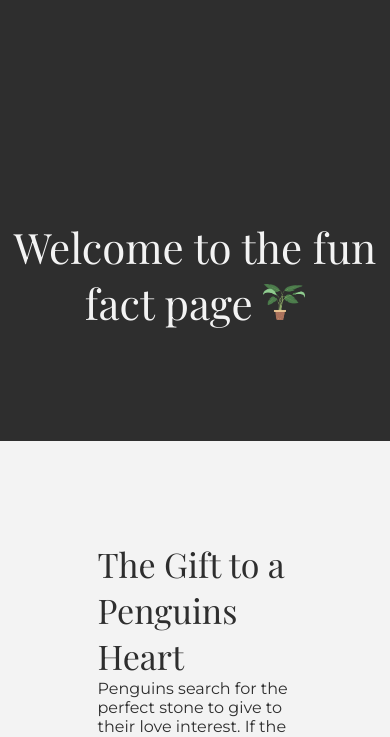
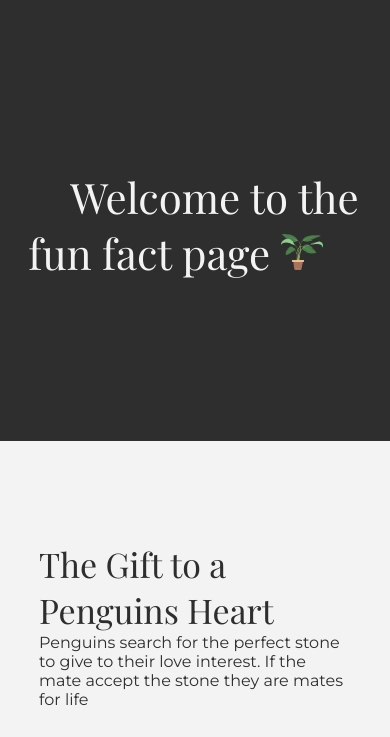
Before and after one commit to IngerMarie99/Portfolio, a plain HTML site: page Front-end/fun-facts/index.html in a window 390 px wide. Shown: the part 101-838 px from the top of the page. Drawn offline with nearby package versions, Linux system fonts and the light colour scheme; no server answers.

Commit message:
mobile fun facts

```diff
--- a/Front-end/css/style.css
+++ b/Front-end/css/style.css
@@ -732,8 +732,31 @@ nav, ul {
 
 }
 
+@media screen and (max-width: 480px) {
+    .fun-fact-hero {
+        height: 50vh;
+        width: 100%;
+        background-color: var(--black);
+        text-align: center;
+        padding-top: 150px;
+        margin-bottom: 100px;
 
+    }
 
+    .fun-fact-hero span {
+        margin: 0 auto;
+        font-size: 42px;
+        color: var(--white);
+        font-family: var(--identityFont);
+        margin: var(--marginsLeftRight-M);
+    }
+
+    .fun-fact-card {
+        margin: 100px var(--largeMarginsLeftRight-M);
+
+    }
+
+}
 
 footer {
     text-align: center;
```
